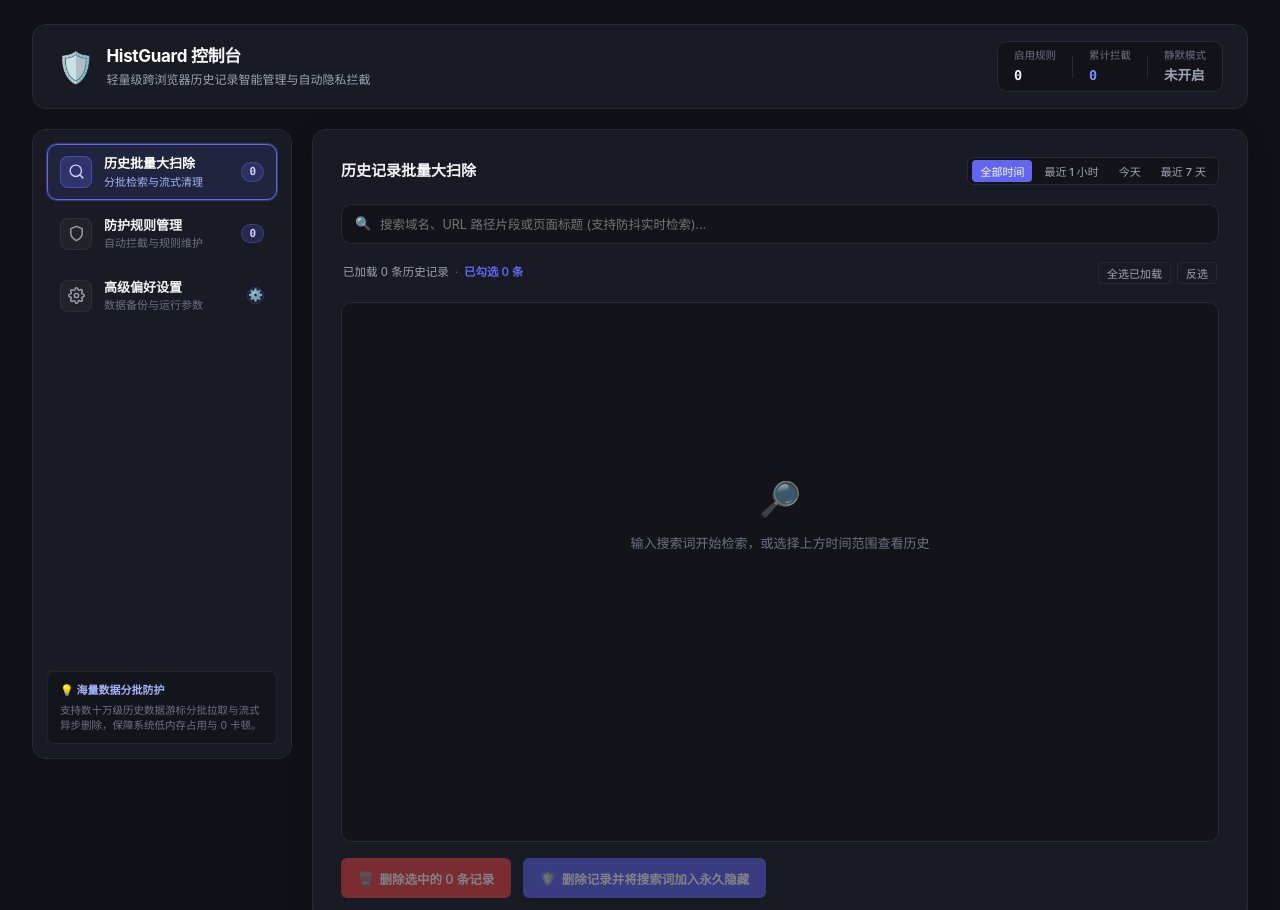
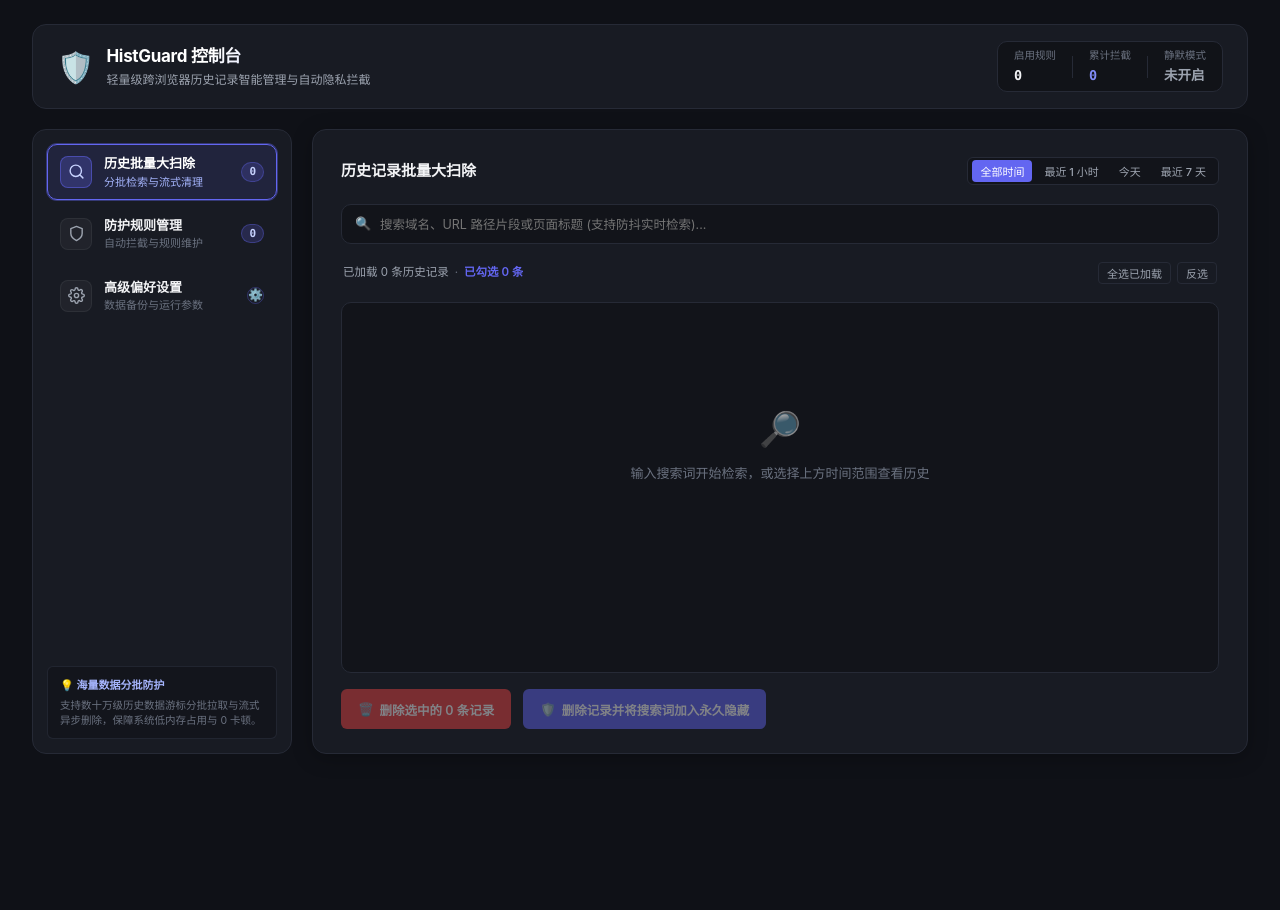
Before and after one commit to lazy-mantou/HistoryGuard, a website with bundled scripts: page src/options/options.html in a window 1280 px wide. Shown: the top 910 px of the page. After the commit the page ends 800 px from the top, so only its background shows below. Built offline with nearby package versions, Linux system fonts and the light colour scheme.

Commit message:
style(options): 左右双侧视窗动态联动、设置 min/max 阈值与内部 flex 填充

```diff
--- a/src/options/options.css
+++ b/src/options/options.css
@@ -165,7 +165,7 @@ button, input, select, textarea {
   }
 }
 
-/* 左侧 Tab 侧边栏 - 自适应视窗高度，左右高度平衡 */
+/* 左侧 Tab 侧边栏 - 随视窗高度动态响应，限制合理 min/max 阈值 */
 .sidebar-nav {
   width: 260px;
   min-width: 260px;
@@ -179,8 +179,9 @@ button, input, select, textarea {
   gap: 16px;
   position: sticky;
   top: 20px;
-  min-height: 720px;
-  min-height: calc(100vh - 170px);
+  height: calc(100vh - 175px);
+  min-height: 560px;
+  max-height: 960px;
 }
 
 @media (max-width: 860px) {
@@ -188,7 +189,9 @@ button, input, select, textarea {
     width: 100%;
     min-width: 100%;
     position: static;
+    height: auto;
     min-height: auto;
+    max-height: none;
   }
 }
 
@@ -347,7 +350,7 @@ button, input, select, textarea {
   min-width: 0;
 }
 
-/* Tab 主卡片面板 - 宽敞大气的可视高度，自适应视窗高度 */
+/* Tab 主卡片面板 - 随视窗高度动态响应，与左侧完全对称，支持 min/max 阈值 */
 .tab-panel {
   background-color: var(--card-bg);
   border: 1px solid var(--border-color);
@@ -357,8 +360,9 @@ button, input, select, textarea {
   flex-direction: column;
   gap: 16px;
   min-width: 0;
-  min-height: 720px;
-  min-height: calc(100vh - 170px);
+  height: calc(100vh - 175px);
+  min-height: 560px;
+  max-height: 960px;
   box-shadow: 0 4px 20px rgba(0, 0, 0, 0.25);
   animation: fadeIn 0.2s cubic-bezier(0.4, 0, 0.2, 1);
 }
@@ -673,15 +677,13 @@ button, input, select, textarea {
   transition: width 0.15s ease-out;
 }
 
-/* 统一列表容器：宽敞舒适的高度，自适应填充父级容器，消除频繁滚动条 */
+/* 统一列表容器：弹性充满右侧面板可用空间 (flex: 1)，由内部自适应滚动 */
 .list-wrapper {
   background-color: #12141a;
   border: 1px solid var(--border-color);
   border-radius: var(--radius-md);
   flex: 1;
-  min-height: 540px;
-  max-height: calc(100vh - 350px);
-  max-height: 740px;
+  min-height: 0;
   overflow-y: auto;
   overflow-x: hidden;
   position: relative;
@@ -966,14 +968,14 @@ button, input, select, textarea {
   background-color: var(--danger-light);
 }
 
-/* 空状态 */
+/* 空状态 - 弹性填满容器并在任何视窗高度下垂直居中 */
 .empty-state {
   display: flex;
   flex-direction: column;
   align-items: center;
   justify-content: center;
-  height: 100%;
-  min-height: 420px;
+  flex: 1;
+  min-height: 280px;
   gap: 10px;
   color: var(--text-muted);
   padding: 24px;
@@ -1070,8 +1072,7 @@ button, input, select, textarea {
   flex-direction: column;
   gap: 20px;
   flex: 1;
-  max-height: calc(100vh - 270px);
-  max-height: 760px;
+  min-height: 0;
   overflow-y: auto;
   overflow-x: hidden;
   padding-right: 6px;
```
Also changed, not shown: CHANGELOG.md.
